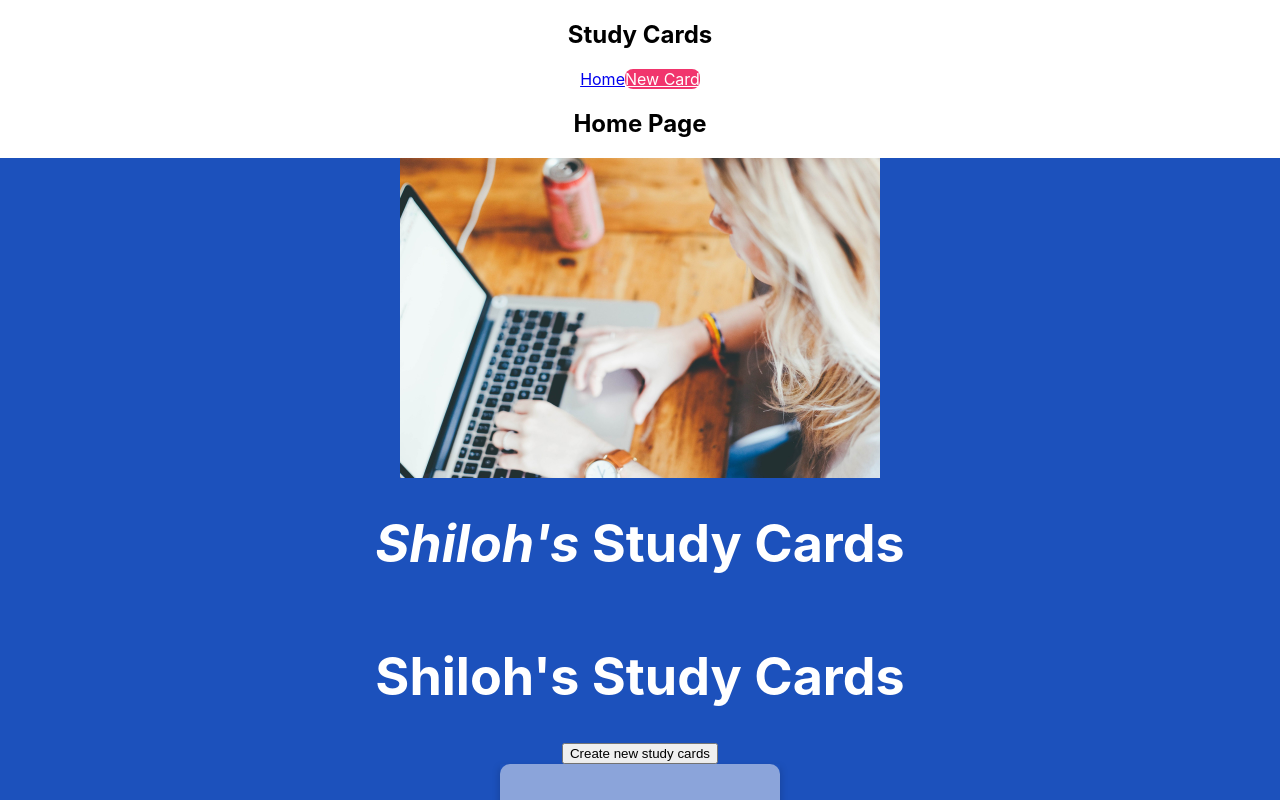
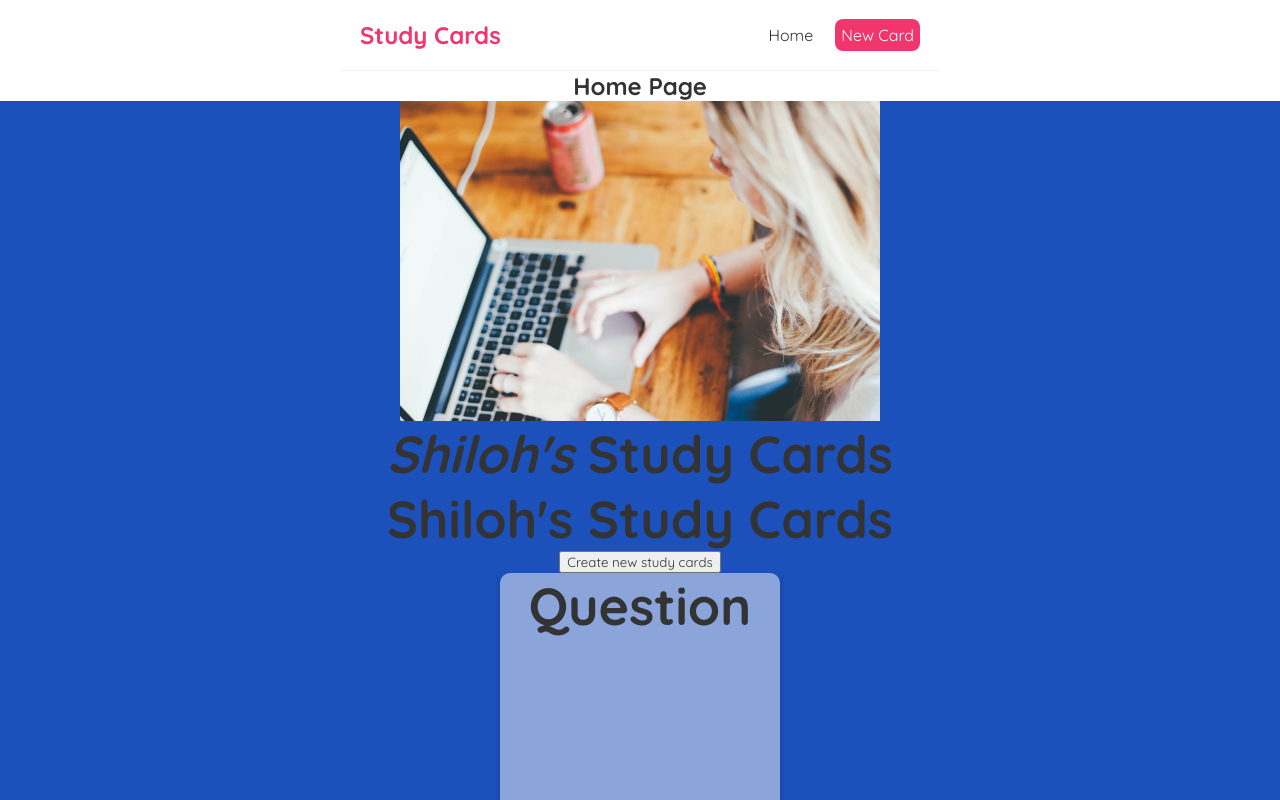
Before and after one commit to EvaGraceSmith/studyCards, a React (Create React App) app: page / in a window 1280 px wide. Shown: the top 800 px of the page. Built offline with nearby package versions, Linux system fonts and the light colour scheme.

Commit message:
updated css

```diff
--- a/src/index.css
+++ b/src/index.css
@@ -1,15 +1,37 @@
-body {
+@import url('https://fonts.googleapis.com/css2?family=Quicksand:wght@300;400;500;600;700&display=swap');
+
+/* base styles */
+* {
   margin: 0;
-  font-family: -apple-system, BlinkMacSystemFont, 'Segoe UI', 'Roboto', 'Oxygen',
-    'Ubuntu', 'Cantarell', 'Fira Sans', 'Droid Sans', 'Helvetica Neue',
-    sans-serif;
-  -webkit-font-smoothing: antialiased;
-  -moz-osx-font-smoothing: grayscale;
+  font-family: "Quicksand";
+  color: #333;
 }
-
-code {
-  font-family: source-code-pro, Menlo, Monaco, Consolas, 'Courier New',
-    monospace;
+.navbar {
+  padding: 20px;
+  display: flex;
+  align-items: center;
+  max-width: 600px;
+  margin: 0 auto;
+  border-bottom: 1px solid #f2f2f2;
+}
+.navbar h1 {
+  color: #f1356d;
+}
+.navbar .links {
+  margin-left: auto;
+}
+.navbar a {
+  margin-left: 16px;
+  text-decoration: none;
+  padding: 6px;
+}
+.navbar a:hover {
+  color: #f1356d;
+}
+.content {
+  max-width: 600px;
+  margin: 40px auto;
+  padding: 20px;
 }
 
 .App-header {
```
